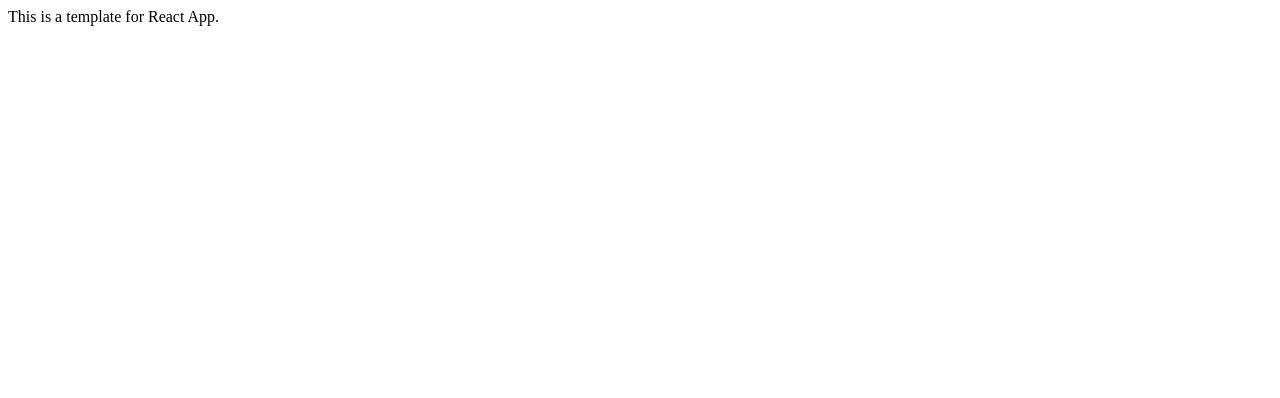
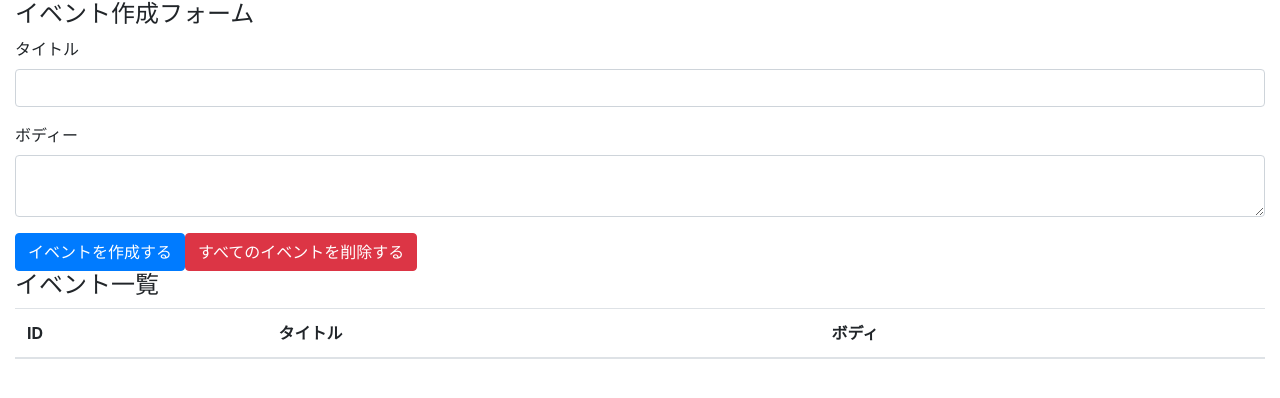
Before and after one commit to gaia2013/react-hooks-101, a React (Create React App) app: page / in a window 1280 px wide. Shown: the top 398 px of the page. Built offline with nearby package versions, Linux system fonts and the light colour scheme.

Commit message:
create event form and event table with bootstrap

```diff
--- a/package.json
+++ b/package.json
@@ -3,6 +3,7 @@
   "version": "0.1.0",
   "private": true,
   "dependencies": {
+    "bootstrap": "4.3.1",
     "react": "^17.0.2",
     "react-dom": "^17.0.2",
     "react-scripts": "3.0.1"
--- a/src/App.js
+++ /dev/null
@@ -1,11 +0,0 @@
-import React from 'react';
-
-const App = () => {
-  return (
-      <div>
-        This is a template for React App.
-      </div>
-  );
-}
-
-export default App;
--- /dev/null
+++ b/src/components/App.js
@@ -0,0 +1,38 @@
+import React from 'react';
+import 'bootstrap/dist/css/bootstrap.min.css'
+const App = () => {
+  return (
+      <div className="container-fluid">
+          <h4>イベント作成フォーム</h4>
+          <form>
+              <div className="form-group">
+                  <label htmlFor="formEventTitle">タイトル</label>
+                  <input className="form-control" id="formEventTitle" />
+              </div>
+
+              <div className="form-group">
+                  <label htmlFor="formEventBody">ボディー</label>
+                  <textarea className="form-control" id="formEventBody" />
+              </div>
+
+              <button className="btn btn-primary">イベントを作成する</button>
+              <button className="btn btn-danger">すべてのイベントを削除する</button>
+          </form>
+
+          <h4>イベント一覧</h4>
+          <table className="table table-hover">
+              <thead>
+                <tr>
+                    <th>ID</th>
+                    <th>タイトル</th>
+                    <th>ボディ</th>
+                </tr>
+              </thead>
+              <tbody>
+              </tbody>
+          </table>
+      </div>
+  );
+}
+
+export default App;
--- a/src/index.js
+++ b/src/index.js
@@ -1,5 +1,5 @@
 import React from 'react';
 import ReactDOM from 'react-dom';
-import App from './App';
+import App from './components/App';
 
 ReactDOM.render(<App />, document.getElementById('root'));
```
Also changed, not shown: 1 other file (tests, documents, lock files or other folders).
